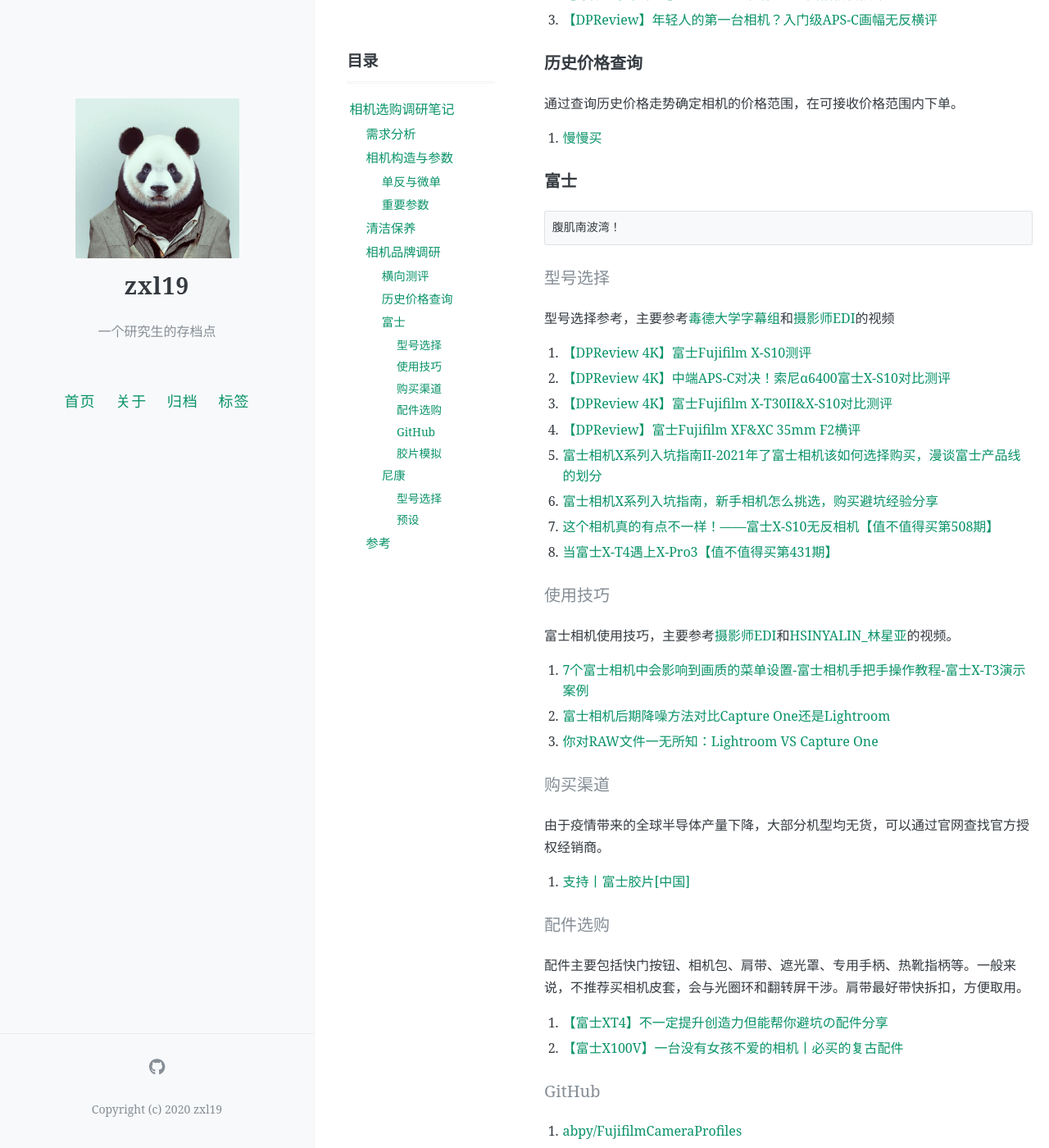
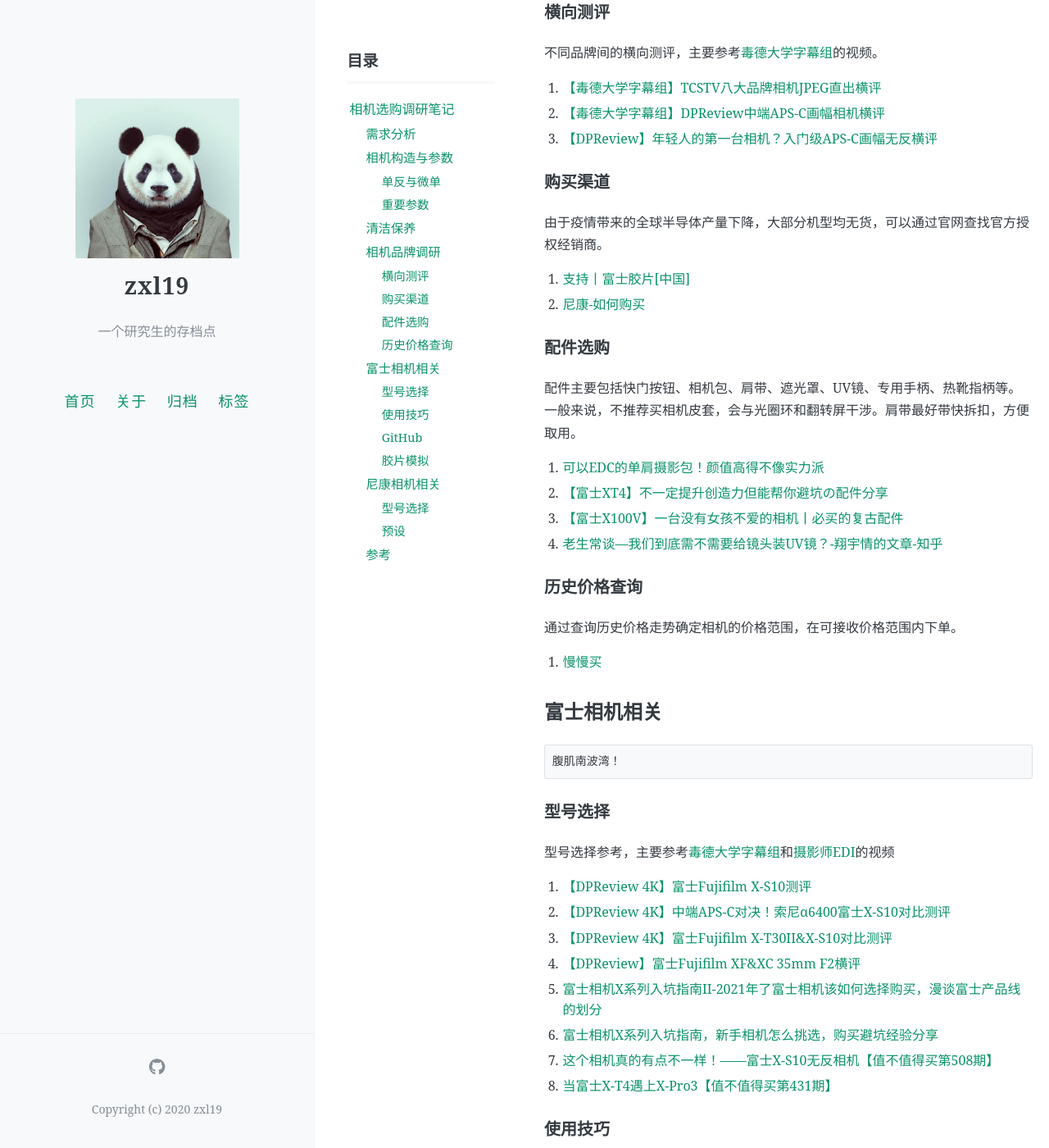
Before and after one commit to zxl19/zxl19.github.io, a Jekyll site: the page built from _posts/2021-10-29-camera-note.md, in a window 1280 px wide and 1400 px high, scrolled down 1624 px. Shown: the whole window at 82% size. Built offline with Jekyll 4.4.1, drawn with Linux system fonts in a browser that asks for light colours; comment, search, counter and statistics services are not loaded; part of the change alters nothing that is shown; some of the changed text lies outside the part shown.

Commit message:
Update 2021-10-29-camera-note.md

````diff
--- a/_posts/2021-10-29-camera-note.md
+++ b/_posts/2021-10-29-camera-note.md
@@ -30,7 +30,11 @@ pinned: false
 硕大的肌肉，激情的拍摄！
 ```
 
+现代相机结构和参数很大程度上受到了胶片相机的影响。
+
 ### 单反与微单
+
+按照结构，相机可以分为单反（Digital Single Lens Reflex，DSLR）和微单（mirrorless）两类。
 
 相机的基本分类和区别，主要参考[Linksphotograph](https://space.bilibili.com/3816626/)、[彭弘Red](https://space.bilibili.com/55801838/)和[-LKs-](https://space.bilibili.com/125526/)的视频。
 
@@ -55,6 +59,7 @@ pinned: false
 2. [【顾俊】如何清洁你的相机和镜头！](https://www.bilibili.com/video/BV18b411n7u7)
 3. [【顾俊】清洁相机传感器居然是如此的简单？！](https://www.bilibili.com/video/BV1iQ4y1M7wz)
 4. [相机镜头全面清洁指南：自己清理CMOS传感器其实比想象中简单多了，清洁用品买哪家，迷你版对比测试](https://www.bilibili.com/video/BV1vR4y147T7)
+5. [【DPReview 4K】如何清洁（毁灭）你的镜头](https://www.bilibili.com/video/BV1Bz4y1Q7PZ)
 
 ## 相机品牌调研
 
@@ -66,19 +71,35 @@ pinned: false
 2. [【毒德大学字幕组】DPReview中端APS-C画幅相机横评](https://www.bilibili.com/video/BV1JJ411Q7WA)
 3. [【DPReview】年轻人的第一台相机？入门级APS-C画幅无反横评](https://www.bilibili.com/video/BV1oE411T7vV)
 
+### 购买渠道
+
+由于疫情带来的全球半导体产量下降，大部分机型均无货，可以通过官网查找官方授权经销商。
+
+1. [支持丨富士胶片[中国]](https://www.fujifilm.com.cn/cn/zh-hans/consumer/support)
+2. [尼康-如何购买](https://www.nikon.com.cn/sc_CN/where_to_buy/where_to_buy.page?lang=)
+
+### 配件选购
+
+配件主要包括快门按钮、相机包、肩带、遮光罩、UV镜、专用手柄、热靴指柄等。一般来说，不推荐买相机皮套，会与光圈环和翻转屏干涉。肩带最好带快拆扣，方便取用。
+
+1. [可以EDC的单肩摄影包！颜值高得不像实力派](https://www.bilibili.com/video/BV1Zw411f7xZ)
+2. [【富士XT4】不一定提升创造力但能帮你避坑の配件分享](https://www.bilibili.com/video/BV1ii4y1u7eK)
+3. [【富士X100V】一台没有女孩不爱的相机丨必买的复古配件](https://www.bilibili.com/video/BV1Mb4y167oK)
+4. [老生常谈—我们到底需不需要给镜头装UV镜？-翔宇情的文章-知乎](https://zhuanlan.zhihu.com/p/43656792)
+
 ### 历史价格查询
 
 通过查询历史价格走势确定相机的价格范围，在可接收价格范围内下单。
 
 1. [慢慢买](http://tool.manmanbuy.com/historylowest.aspx)
 
-### 富士
+## 富士相机相关
 
 ```text
 腹肌南波湾！
 ```
 
-#### 型号选择
+### 型号选择
 
 型号选择参考，主要参考[毒德大学字幕组](https://space.bilibili.com/8990248)和[摄影师EDI](https://space.bilibili.com/84480709/)的视频
 
@@ -91,7 +112,7 @@ pinned: false
 7. [这个相机真的有点不一样！——富士X-S10无反相机【值不值得买第508期】](https://www.bilibili.com/video/BV1Y34y1Q7Hu)
 8. [当富士X-T4遇上X-Pro3【值不值得买第431期】](https://www.bilibili.com/video/BV1oV411C7hJ)
 
-#### 使用技巧
+### 使用技巧
 
 富士相机使用技巧，主要参考[摄影师EDI](https://space.bilibili.com/84480709/)和[HSINYALIN_林星亚](https://space.bilibili.com/7695611)的视频。
 
@@ -99,41 +120,28 @@ pinned: false
 2. [富士相机后期降噪方法对比Capture One还是Lightroom](https://www.bilibili.com/video/BV1N64y1b7oP)
 3. [你对RAW文件一无所知：Lightroom VS Capture One](https://www.bilibili.com/video/BV1So4y1d7MW)
 
-#### 购买渠道
-
-由于疫情带来的全球半导体产量下降，大部分机型均无货，可以通过官网查找官方授权经销商。
-
-1. [支持丨富士胶片[中国]](https://www.fujifilm.com.cn/cn/zh-hans/consumer/support)
-
-#### 配件选购
-
-配件主要包括快门按钮、相机包、肩带、遮光罩、专用手柄、热靴指柄等。一般来说，不推荐买相机皮套，会与光圈环和翻转屏干涉。肩带最好带快拆扣，方便取用。
-
-1. [【富士XT4】不一定提升创造力但能帮你避坑の配件分享](https://www.bilibili.com/video/BV1ii4y1u7eK)
-2. [【富士X100V】一台没有女孩不爱的相机丨必买的复古配件](https://www.bilibili.com/video/BV1Mb4y167oK)
-
-#### GitHub
+### GitHub
 
 1. [abpy/FujifilmCameraProfiles](https://github.com/abpy/FujifilmCameraProfiles)
 2. [fredrikaverpil/photography](https://github.com/fredrikaverpil/photography)
 3. [akirichev/fujifilm-recipes](https://github.com/akirichev/fujifilm-recipes)
 4. [karthik/fujifilm](https://github.com/karthik/fujifilm)
 
-#### 胶片模拟
+### 胶片模拟
 
 1. [胶片模拟丨全18种胶片模拟模式完整对比-富士数码影像的文章-知乎](https://zhuanlan.zhihu.com/p/338421522)
 2. [Fuji X Weekly](https://fujixweekly.com/)
 3. [F16.click](https://www.f16.click/)
 
-### 尼康
+## 尼康相机相关
 
-#### 型号选择
+### 型号选择
 
 1. [尼康Z50和Z5怎么选。？-荐机大师的回答-知乎](https://www.zhihu.com/question/427894187/answer/2043697040)
 2. [年轻人的第一台全画幅相机？Nikon Z5深度使用体验丨Links 4K丨尼康Z5](https://www.bilibili.com/video/BV1aZ4y1K7aC)
 3. [登顶雪山的感动 我想分享给你丨带着尼康Z50去登山](https://www.bilibili.com/video/BV1VJ41117An)
 
-#### 预设
+### 预设
 
 1. [Nikon Picture Control Editor](https://nikonpc.com/)
 2. [梦回胶片时代丨尼康Z fc丨Nikon](https://www.bilibili.com/video/BV15o4y1S7XQ)
````
